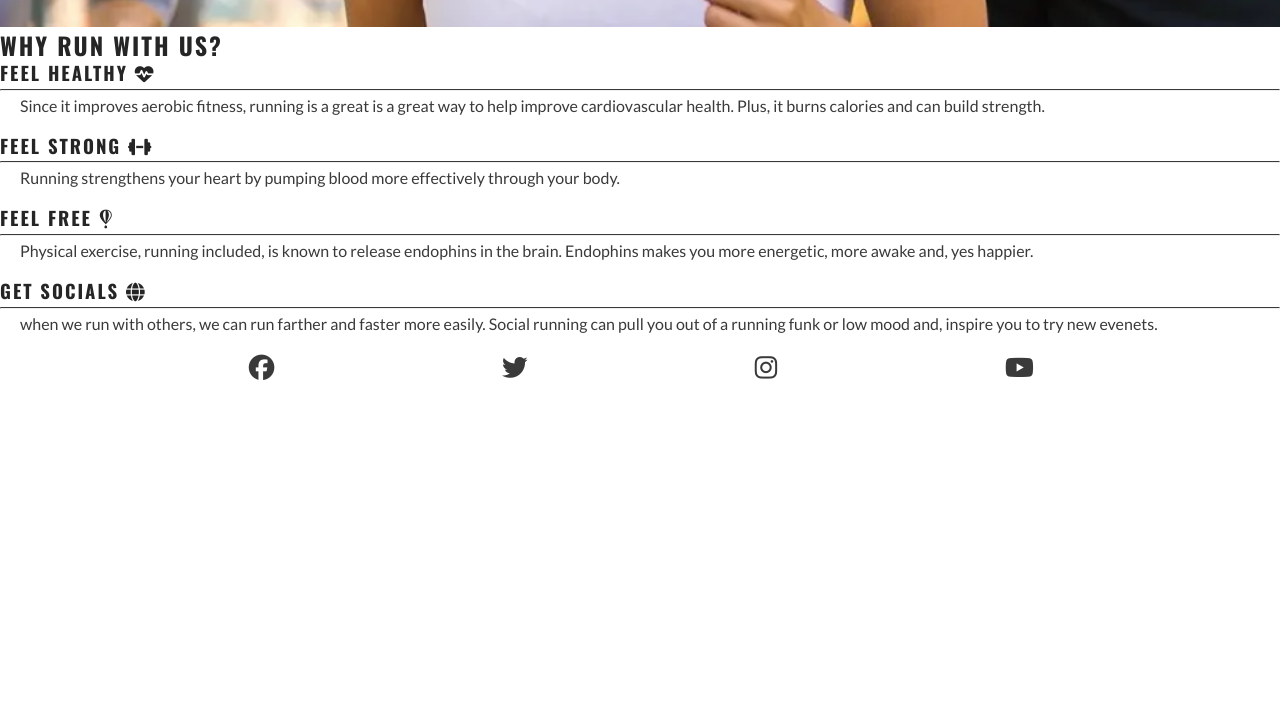
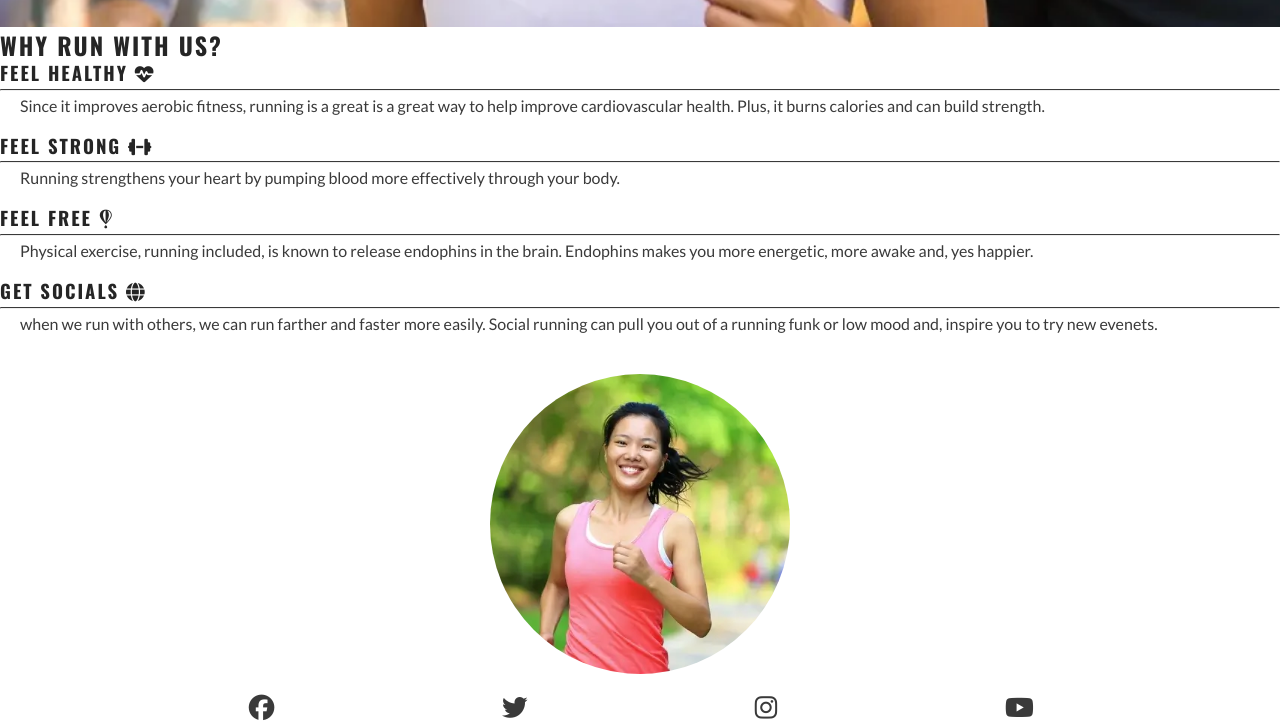
Before and after one commit to Cutbert1/LoveRunning, a plain HTML site: page index.html in a window 1280 px wide. Shown: the part 852-1574 px from the top of the page. Before the commit the page ends 1234 px from the top, so only its background shows below. Drawn offline with nearby package versions, Linux system fonts and the light colour scheme.

Commit message:
Add circular immage to reason section

```diff
--- a/assets/css/style.css
+++ b/assets/css/style.css
@@ -86,7 +86,7 @@ main {
     margin-top: 47px;
 }
 
-
+/* Reason section*/
 #reason {
     width: 90%;
     margin: 20px auto;
@@ -108,11 +108,27 @@ main {
     margin: 0 20px;
 }
 
+#circle-cover-bg {
+    background: url(../images/reasons-image.webp) no-repeat top center/cover;
+    height: 90vw;
+    width: 90vw;
+    margin: 20px;
+    /* Makes the square raduis into a circle */
+    border-radius: 50%;
+    max-width: 300px;
+    max-height: 300px;
+}
+
+#benefits-image {
+    display: flex;
+    align-items: center;
+    justify-content: center;
+}
+
 hr {
     border-top: 1px solid #3a3a3a;
     margin: 5px 0;
 }
-
 
 /* Hero section*/
 #hero {
--- a/index.html
+++ b/index.html
@@ -77,6 +77,9 @@
                             you out of a running funk or low mood and, inspire you to try new evenets.</p>
                     </div>
                 </div>
+                <div id="benefits-image">
+                    <div id="circle-cover-bg"></div>
+                </div>
             </div>
         </section>
     </main>
```
Also changed, not shown: assets/images/reasons-image.webp (added).
